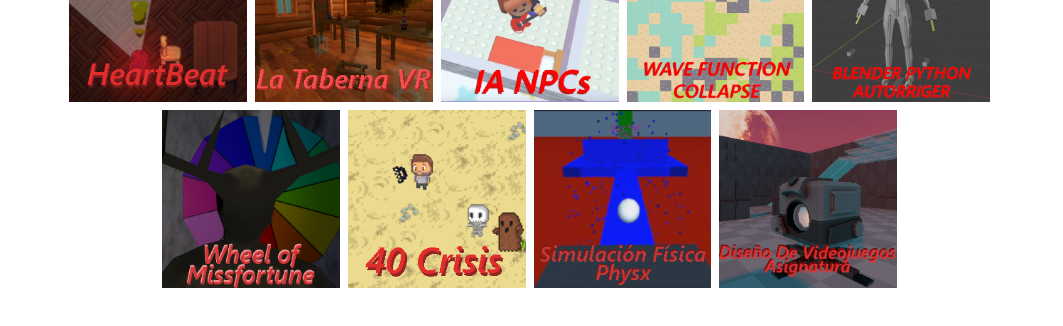
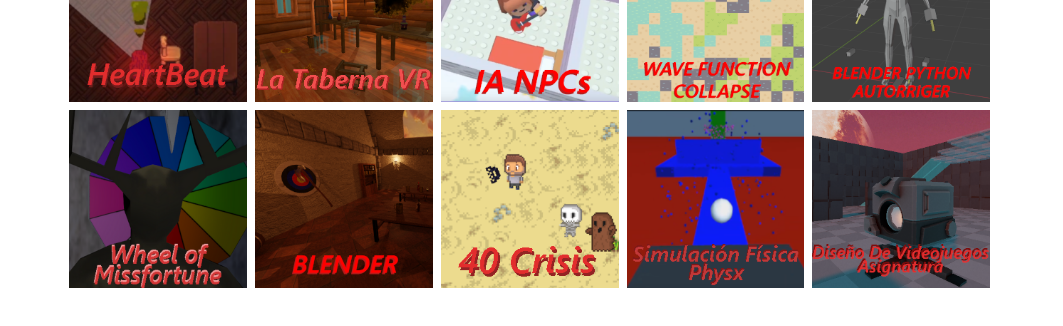
Before and after one commit to miguelNPB/CV, a plain HTML site: page portfolio_es.html in a window 1280 px wide. Shown: the part 484-810 px from the top of the page, 217-1280 px from the left. Drawn offline with nearby package versions, Linux system fonts and the light colour scheme; a web font is replaced by a local one.

Commit message:
Subido blender

```diff
--- a/portfolio_es.html
+++ b/portfolio_es.html
@@ -138,13 +138,18 @@
         </div>
         <div class="col-4 col-md-2">
             <img src="assets/autorig.png" class="img-fluid" proyect-type="programacion artistatecnico" data-bs-toggle="modal" data-bs-target="#modalVideo" style="cursor: pointer"
-            data-video="https://www.youtube.com/embed/a-n3WqkXFCs?si=Ajh2f3xgzV3ROyOC" data-title-text="Blender python autrrigger"
+            data-video="https://www.youtube.com/embed/FuGVa-GouYQ?si=4utwQJxJaL9PNfa4" data-title-text="Blender python autrrigger"
             data-footer-text="Proyecto para aprendizaje sobre creación de herramientas con python en blender. Autorriger simple con IK de manos y piernas, que permite retargetting de animaciones de Mixamo con Rokoko." data-link="https://github.com/miguelNPB/blender-python-autorriger">
         </div>
         <div class="col-4 col-md-2">
             <img src="assets/wheelofmissfortune.png" class="img-fluid" proyect-type="programacion" data-bs-toggle="modal" data-bs-target="#modalVideo" style="cursor: pointer"
             data-video="https://www.youtube.com/embed/umDWfx6P3zc?si=q2hWJCvZsWmuYNNv" data-title-text="Wheel of Missfortune"
             data-footer-text="Juego para la Horror Themed Game Jam #13 de itch.io, creado solo por mí durante dos semanas en Unity. Trata sobre un laberinto con puzzles mientras te persigue una entidad, la cual cambia su comportamiento y agresividad cada vez que giras la ruleta dando efectos distintos." data-link="https://miguelpb.itch.io/wheel-of-missfortune">
+        </div>
+        <div class="col-4 col-md-2">
+            <img src="assets/blender.png" class="img-fluid" proyect-type="artistatecnico otros" data-bs-toggle="modal" data-bs-target="#modalVideo" style="cursor: pointer"
+            data-video="https://www.youtube.com/embed/PcxdwBxy5Ws?si=naRsGOuC5gaPT8SI" data-title-text="Portfolio blender"
+            data-footer-text="Portfolio de ejercicios de blender hechos para la asignatura de modelaje y la asignatura de animación." data-link="">
         </div>
         <div class="col-4 col-md-2">
             <img src="assets/40crisis.png" class="img-fluid" proyect-type="programacion" data-bs-toggle="modal" data-bs-target="#modalVideo" style="cursor: pointer"
```
Also changed, not shown: portfolio_en.html (+6 -1 lines), assets/blender.png (added).
